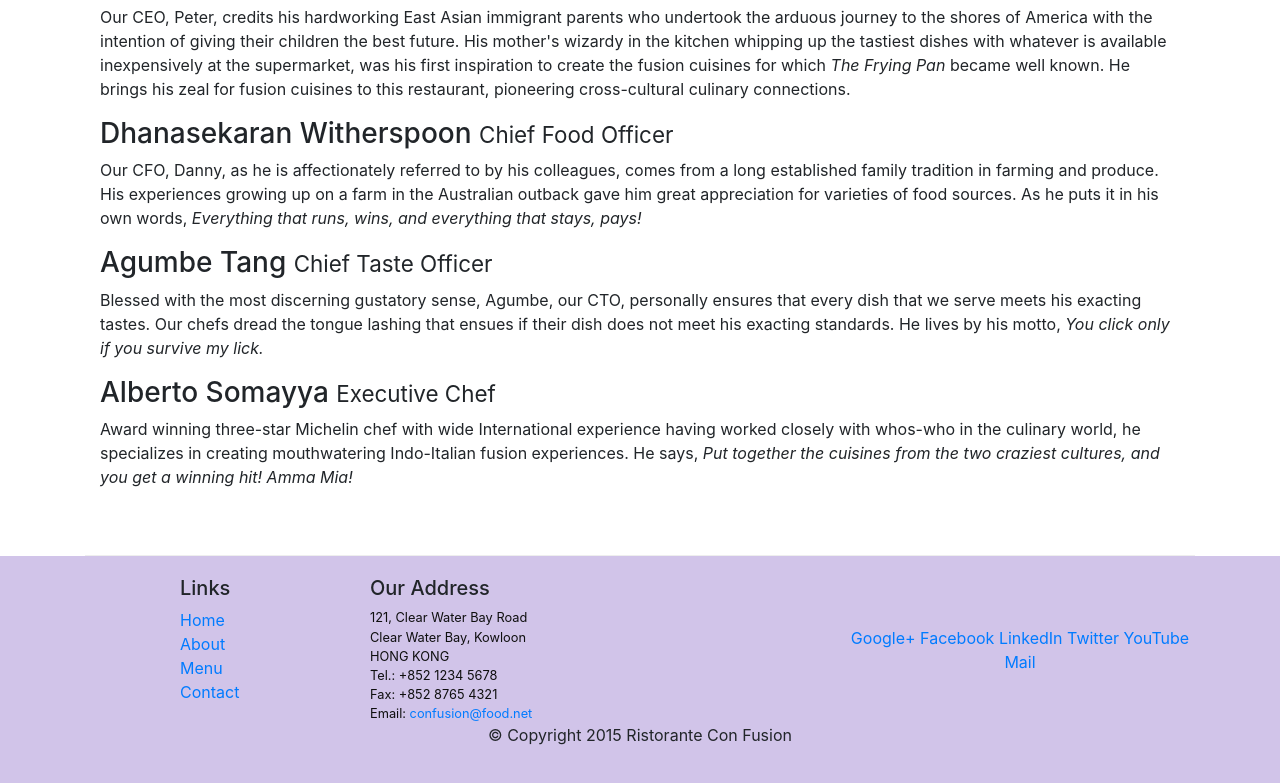
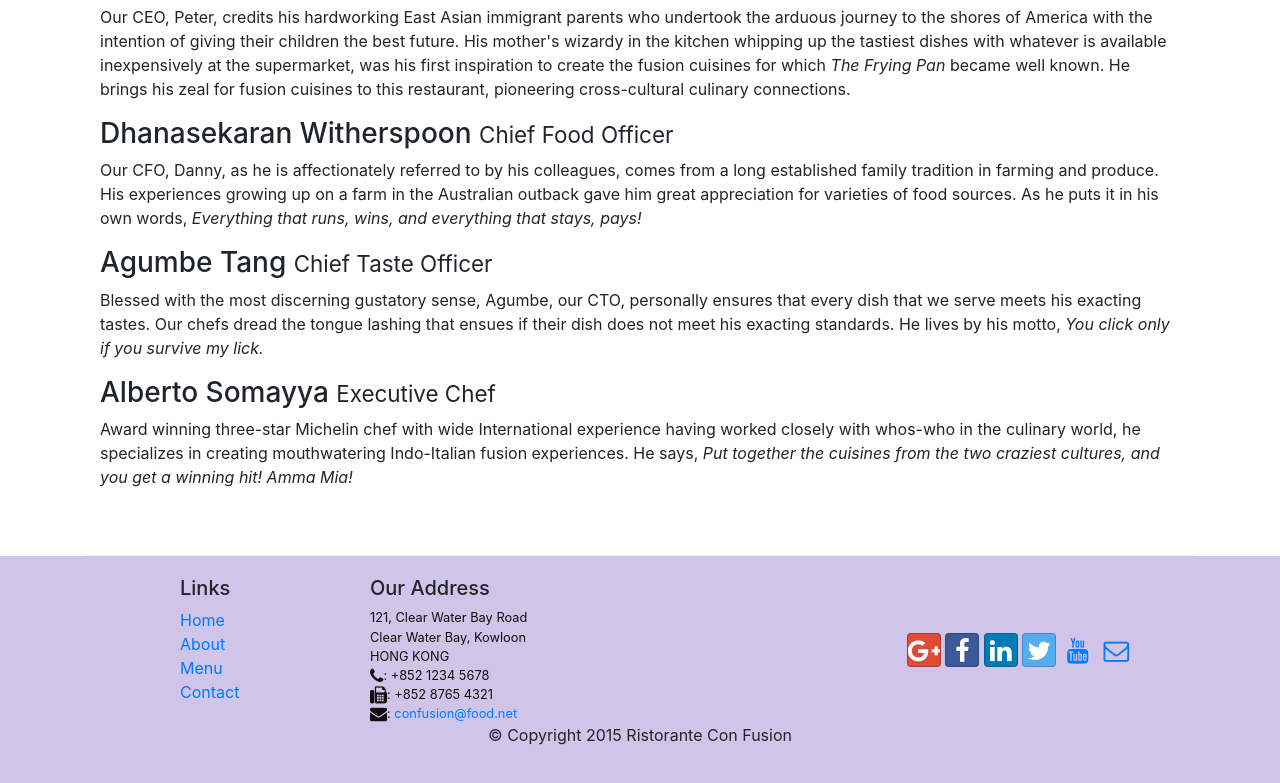
Before and after one commit to roshniRam/Bootstrap, a website: page aboutus.html in a window 1280 px wide. Shown: the part 974-1757 px from the top of the page. Drawn offline with nearby package versions, Linux system fonts and the light colour scheme.

Commit message:
Icon fonts

```diff
--- a/aboutus.html
+++ b/aboutus.html
@@ -10,6 +10,8 @@
 
     <!-- Bootstrap CSS -->
     <link rel="stylesheet" href="node_modules/bootstrap/dist/css/bootstrap.min.css">
+    <link rel="stylesheet" href="node_modules/font-awesome.min.css">
+    <link rel="stylesheet"  href="node_modules/bootstrap-social/bootstrap-social.css">
     <link href="css/styles.css" rel="stylesheet">
 
     <title>Ristorante Con Fusion: About Us</title>
@@ -25,10 +27,10 @@
             <a class="navbar-brand mr-auto" href="./index.html">Ristorante Con Fusion</a>
             <div class="collapse navbar-collapse" id="Navbar">
                 <ul class="navbar-nav mr-auto">
-                    <li class="nav-item "><a class="nav-link" href="./index.html">Home</a></li>
-                    <li class="nav-item active"><a class="nav-link" href="./aboutus.html">About</a></li>
-                    <li class="nav-item"><a class="nav-link" href="#">Menu</a></li>
-                    <li class="nav-item"><a class="nav-link" href="#">Contact</a></li>
+                    <li class="nav-item "><a class="nav-link" href="./index.html"><span class="fa fa-home fa-lg"></span> Home</a></li>
+                    <li class="nav-item active"><a class="nav-link" href="./aboutus.html"><span class="fa fa-info fa-lg"></span> About</a></li>
+                    <li class="nav-item"><a class="nav-link" href="#"><span class="fa fa-home"></span> Menu</a></li>
+                    <li class="nav-item"><a class="nav-link" href="#"><span class="fa fa-address-card fa-lg"></span> Contact</a></li>
                 </ul>
             </div>
         </div>
@@ -106,19 +108,19 @@
 		              121, Clear Water Bay Road<br>
 		              Clear Water Bay, Kowloon<br>
 		              HONG KONG<br>
-		              Tel.: +852 1234 5678<br>
-		              Fax: +852 8765 4321<br>
-		              Email: <a href="mailto:confusion@food.net">confusion@food.net</a>
+		              <i class="fa fa-phone fa-lg"></i>: +852 1234 5678<br>
+                      <i class="fa fa-fax fa-lg"></i>: +852 8765 4321<br>
+                      <i class="fa fa-envelope fa-lg"></i>: <a href="mailto:confusion@food.net">confusion@food.net</a>
 		           </address>
                 </div>
                 <div class="col-sm align-self-center">
                     <div style="text-align:center">
-                        <a href="http://google.com/+">Google+</a>
-                        <a href="http://www.facebook.com/profile.php?id=">Facebook</a>
-                        <a href="http://www.linkedin.com/in/">LinkedIn</a>
-                        <a href="http://twitter.com/">Twitter</a>
-                        <a href="http://youtube.com/">YouTube</a>
-                        <a href="mailto:">Mail</a>
+                        <a class="btn btn-social-icon btn-google" href="http://google.com/+"><i class="fa fa-google-plus fa-lg"></i></a>
+                        <a class="btn btn-social-icon btn-facebook" href="http://www.facebook.com/profile.php?id="><i class="fa fa-facebook fa-lg"></i></a>
+                        <a class="btn btn-social-icon btn-linkedin" href="http://www.linkedin.com/in/"><i class="fa fa-linkedin fa-lg"></i></a>
+                        <a class="btn btn-social-icon btn-twitter" href="http://twitter.com/"><i class="fa fa-twitter fa-lg"></i></a>
+                        <a class="btn btn-social-icon btn-youtube" href="http://youtube.com/"><i class="fa fa-youtube fa-lg"></i></a>
+                        <a class="btn btn-social-icon" href="mailto:"><i class="fa fa-envelope-o fa-lg"></i></a>
                     </div>
                 </div>
            </div>
--- a/package.json
+++ b/package.json
@@ -15,6 +15,8 @@
   },
   "dependencies": {
     "bootstrap": "^4.0.0",
+    "bootstrap-social": "^5.1.1",
+    "font-awesome": "^4.7.0",
     "jquery": "^3.3.1"
   }
 }
```
Also changed, not shown: index.html (+15 -13 lines), 1 other file.
